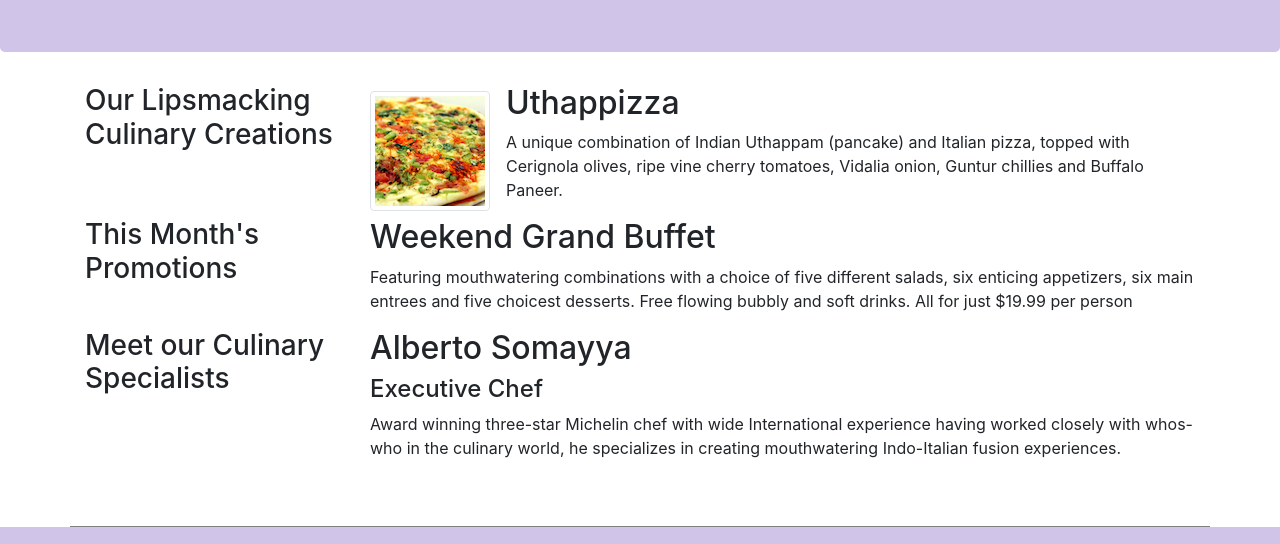
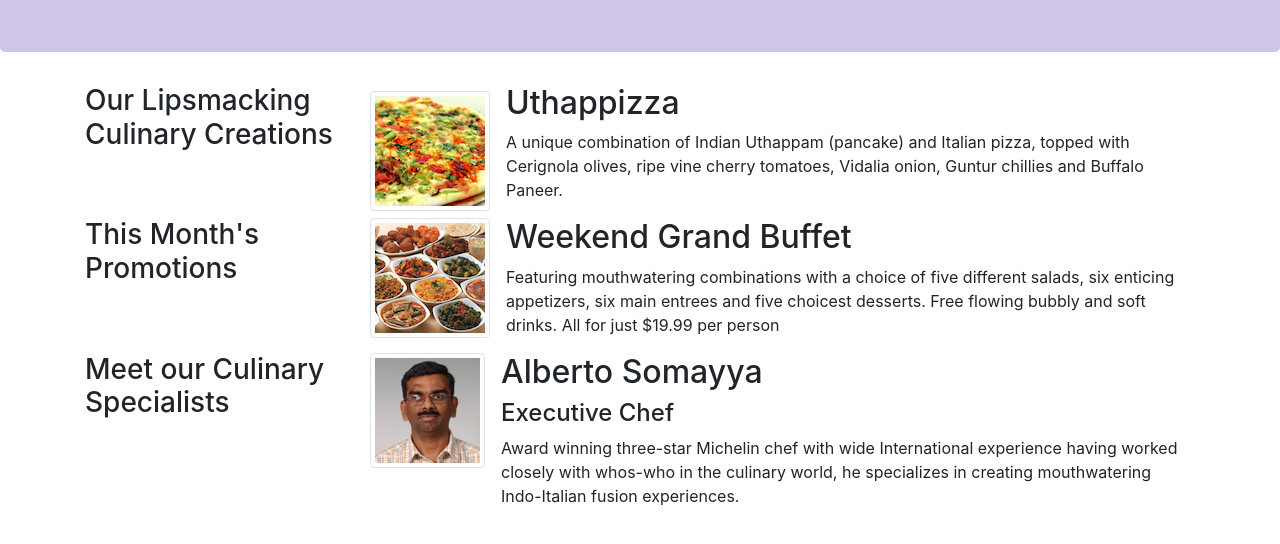
Before and after one commit to Faayez213/Bootstrap4, a website: page index.html in a window 1280 px wide. Shown: the part 240-784 px from the top of the page. Drawn offline with nearby package versions, Linux system fonts and the light colour scheme.

Commit message:
mediaObject

```diff
--- a/index.html
+++ b/index.html
@@ -69,8 +69,13 @@
                 <h3>This Month's Promotions</h3>
             </div>
             <div class="col col-sm col-md" >
-                <h2>Weekend Grand Buffet</h2>
-                <p>Featuring mouthwatering combinations with a choice of five different salads, six enticing appetizers, six main entrees and five choicest desserts. Free flowing bubbly and soft drinks. All for just $19.99 per person </p>
+                <div class="media">
+                    <img class="img-thumbnail self-align-center" src="img/buffet.png">
+                    <div class="media-body ml-3">
+                        <h2>Weekend Grand Buffet</h2>
+                        <p class="d-none d-sm-block">Featuring mouthwatering combinations with a choice of five different salads, six enticing appetizers, six main entrees and five choicest desserts. Free flowing bubbly and soft drinks. All for just $19.99 per person </p>
+                    </div>
+                </div>
             </div>
         </div>
 
@@ -79,10 +84,15 @@
                 <h3>Meet our Culinary Specialists</h3>
             </div>
             <div class="col col-sm col-md">
-                <h2>Alberto Somayya</h2>
-                <h4>Executive Chef</h4>
-                <p>Award winning three-star Michelin chef with wide International experience having worked closely with whos-who in the culinary world, he specializes in creating mouthwatering Indo-Italian fusion experiences. </p>
-            </div>
+                <div class="media">
+                      <img class="d-flex img-thumbnail self-align-center" src="img/alberto.png" >
+                      <div class="media-body ml-3">
+                            <h2>Alberto Somayya</h2>
+                            <h4>Executive Chef</h4>
+                            <p class="d-none d-sm-block">Award winning three-star Michelin chef with wide International experience having worked closely with whos-who in the culinary world, he specializes in creating mouthwatering Indo-Italian fusion experiences. </p>
+                      </div>
+                </div>
+          </div>
         </div>
     </div>
 
```
